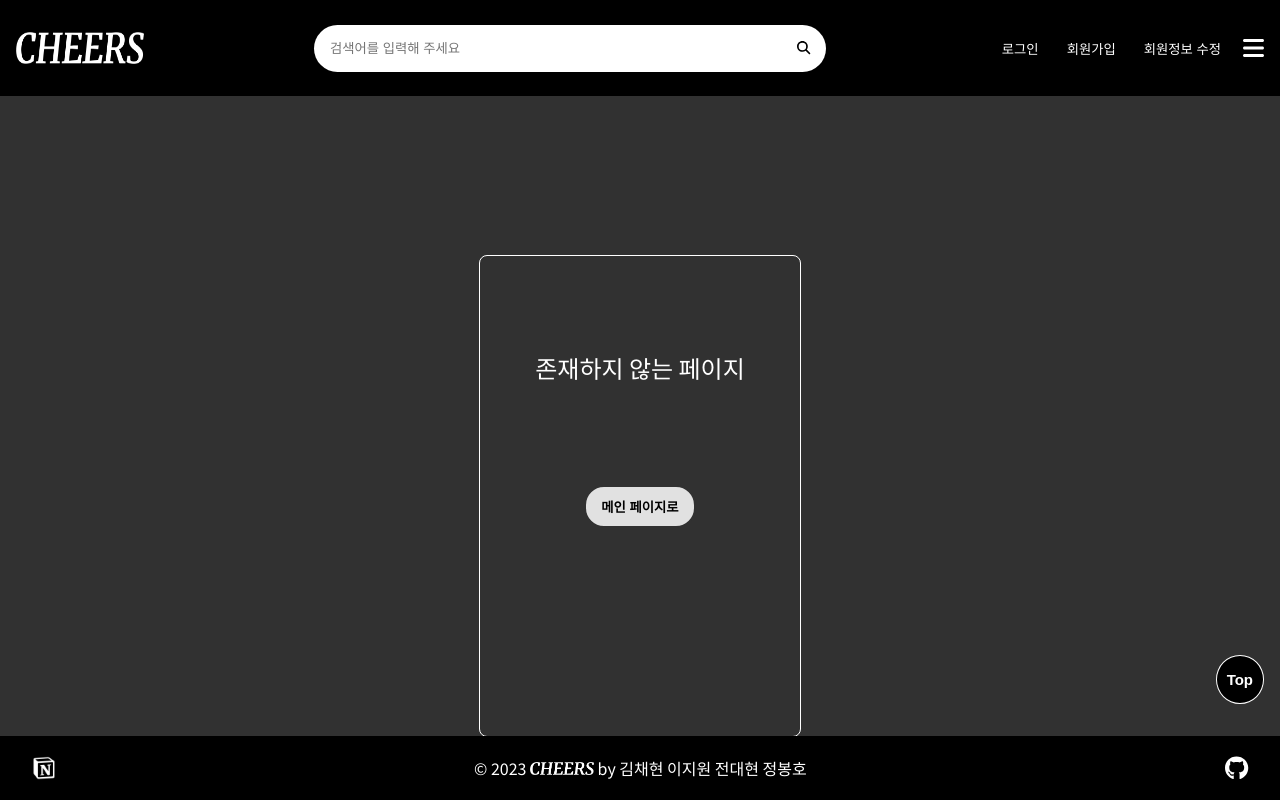
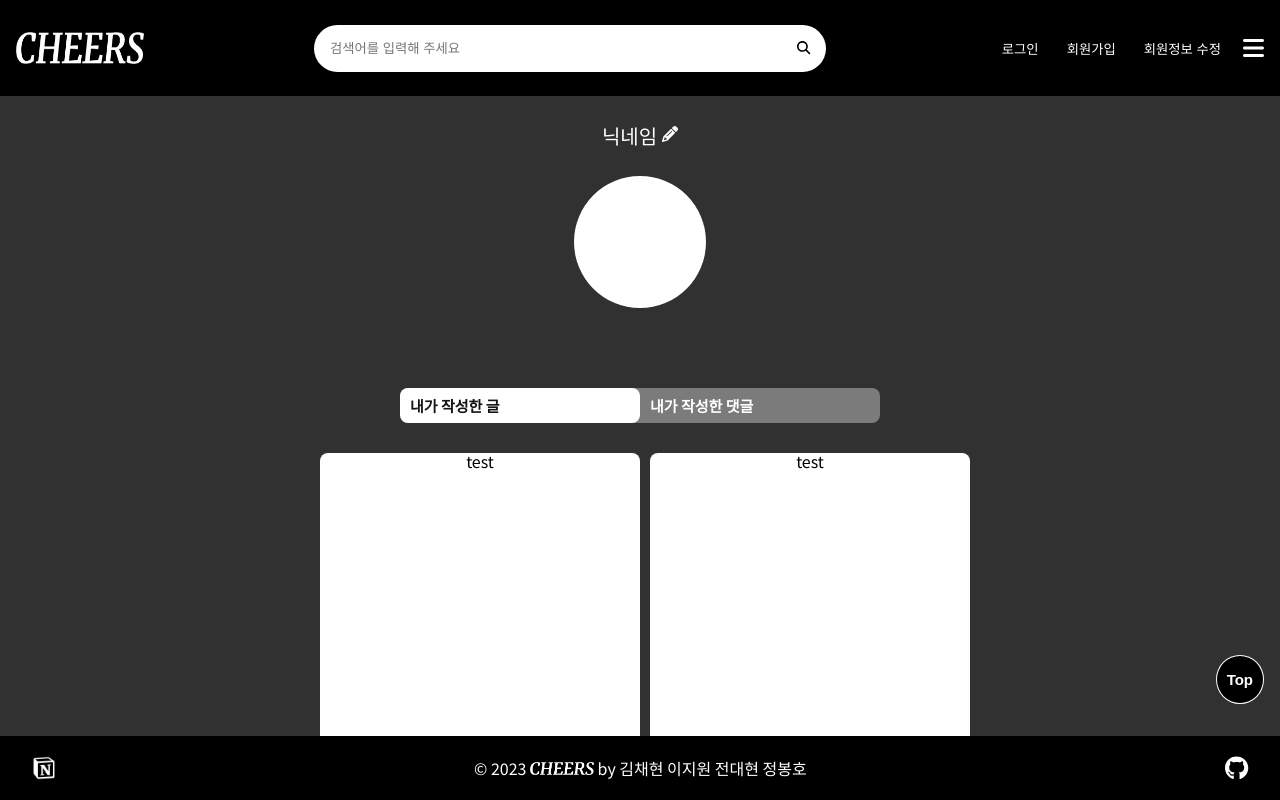
Before and after one commit to PJ-cheers/PJ-cheers, a React (Create React App) app: page /mypage in a window 1280 px wide. Shown: the top 800 px of the page. Built offline with nearby package versions, Linux system fonts and the light colour scheme; no server answers.

Commit message:
Style/mypage UI 완성

```diff
--- /dev/null
+++ b/src/pages/MyPage.jsx
@@ -0,0 +1,151 @@
+import React, { useState } from 'react';
+import { faPencil } from '@fortawesome/free-solid-svg-icons';
+import { FontAwesomeIcon } from '@fortawesome/react-fontawesome';
+import styled from 'styled-components';
+
+function MyPage() {
+  const [currentTab, clickTab] = useState(0);
+
+  const menuArr = [
+    { name: '내가 작성한 글', content: 'test' },
+    { name: '내가 작성한 댓글', content: 'tes2t' }
+  ];
+
+  const selectMenuHandler = (index) => {
+    clickTab(index);
+  };
+  const handleChangeUserInfo = () => {
+    alert('1');
+  };
+  return (
+    <TotalBox>
+      <MyPageBox>
+        <NickName>닉네임</NickName>
+        <PencilIcon icon={faPencil} onClick={handleChangeUserInfo} />
+      </MyPageBox>
+      <ImageBox>
+        <UserImage></UserImage>
+      </ImageBox>
+      <TabBox>
+        <TabMenu>
+          {menuArr.map((el, index) => (
+            <li
+              className={index === currentTab ? 'submenu focused' : 'submenu'}
+              onClick={() => selectMenuHandler(index)}
+            >
+              {el.name}
+            </li>
+          ))}
+        </TabMenu>
+        <Desc>
+          {menuArr.map((el, index) => (
+            <ContentBox>
+              <p>{menuArr[currentTab].content}</p>
+            </ContentBox>
+          ))}
+        </Desc>
+      </TabBox>
+    </TotalBox>
+  );
+}
+
+export default MyPage;
+
+const TotalBox = styled.div`
+  background-color: #313131;
+  width: 100vw;
+  height: 100vh;
+`;
+const MyPageBox = styled.div`
+  display: flex;
+  flex-direction: row;
+  text-align: center;
+  justify-content: center;
+  margin-top: 30px;
+`;
+
+const NickName = styled.h2`
+  color: #ffffff;
+  font-size: 20px;
+  font-weight: 400;
+`;
+
+const PencilIcon = styled(FontAwesomeIcon)`
+  color: #ffffff;
+  margin-left: 5px;
+  text-align: center;
+  justify-content: center;
+  cursor: pointer;
+`;
+const ImageBox = styled.div`
+  display: flex;
+  justify-content: center;
+  align-items: center;
+  margin-top: 30px;
+`;
+const UserImage = styled.div`
+  width: 8.25rem;
+  height: 8.25rem;
+  border-radius: 50%;
+  background-color: #ffffff;
+`;
+
+const TabBox = styled.div`
+  width: 100vw;
+  margin-top: 5rem;
+  display: flex;
+  flex-direction: column;
+  align-items: center;
+  justify-content: center;
+  border-radius: 8px;
+`;
+
+const TabMenu = styled.ul`
+  display: flex;
+  text-align: center;
+  justify-content: center;
+  background-color: #7b7b7b;
+  color: #ffffff;
+  font-weight: 600;
+  list-style: none;
+  width: 30rem;
+  margin: 0 0 30px 0;
+  border-radius: 8px;
+  cursor: pointer;
+
+  .submenu {
+    // 기본 Tabmenu 에 대한 CSS를 구현
+    display: flex;
+    width: calc(100% / 2);
+    padding: 10px;
+    font-size: 15px;
+    transition: 0.5s;
+    border-radius: 8px;
+  }
+
+  .focused {
+    //선택된 Tabmenu 에만 적용되는 CSS를 구현
+    background-color: rgb(255, 255, 255);
+    color: rgb(21, 20, 20);
+  }
+
+  & div.desc {
+    text-align: center;
+  }
+`;
+
+const Desc = styled.div`
+  display: flex;
+  flex-direction: row;
+  text-align: center;
+  justify-content: center;
+`;
+
+const ContentBox = styled.div`
+  background-color: #ffffff;
+  width: 20rem;
+  height: 30rem;
+  margin: 0 auto;
+  margin-left: 10px;
+  border-radius: 8px;
+`;
--- a/src/shared/Router.jsx
+++ b/src/shared/Router.jsx
@@ -8,6 +8,7 @@ import Layout from './Layout';
 import BoardRecipe from '../pages/BoardRecipe';
 import NotFoundPage from '../pages/NotFoundPage';
 import Search from '../pages/Search';
+import MyPage from '../pages/MyPage';
 
 function Router() {
   return (
@@ -19,6 +20,7 @@ function Router() {
         <Route path="/recipe" element={<BoardRecipe />} />
         <Route path="/recipe/:id" element={<DetailRecipe />} />
         <Route path="/search" element={<Search />} />
+        <Route path="/mypage" element={<MyPage />} />
         <Route path="*" element={<NotFoundPage />} />
       </Route>
     </Routes>
```
